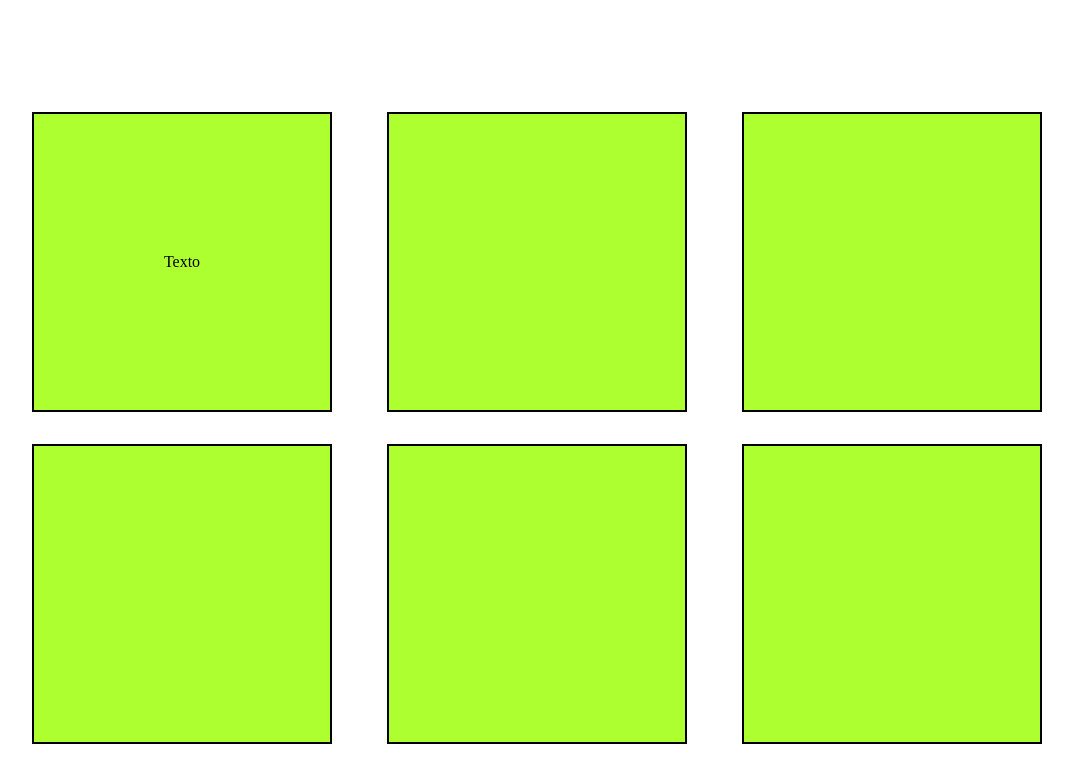
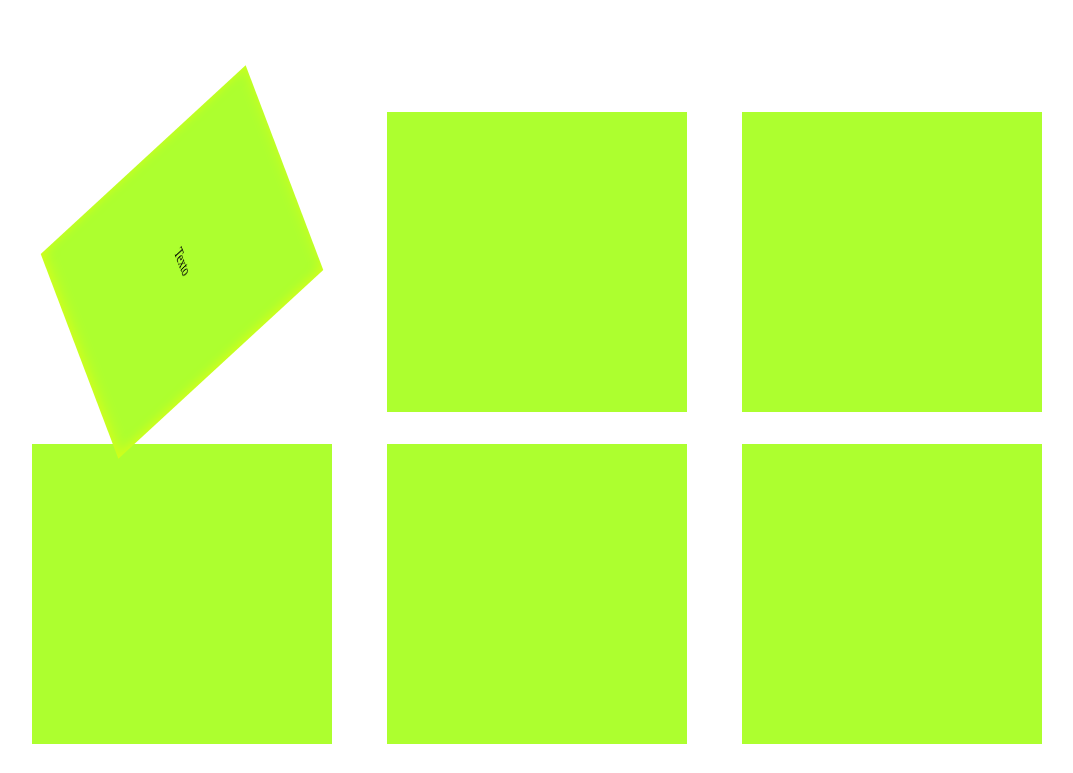
Before and after one commit to alvarengaflavio/Modulo-2, a website: page FlexBox/index.html in a window 1280 px wide. In both pictures the pointer is over the element "Texto". Shown: the top 773 px of the page, without its empty margins (103-1176 px from the left). Drawn offline with Linux system fonts and the light colour scheme.

Commit message:
praticando transform e shadowbox

```diff
--- a/FlexBox/style.css
+++ b/FlexBox/style.css
@@ -23,10 +23,18 @@ div {
     width: 300px;
     height: 300px;
     padding: 2rem;
-    border: 2px solid black;
+    /* border: 2px solid black; */
     color: black;
     justify-content: center;
     align-items: center;
+}
+
+div:hover {
+    /* inset | offset-x | offset-y | blur-radius | spread-radius | color */
+    box-shadow: inset -2px -2px 15px 0.1rem rgba(255, 255, 0, 0.5);
+    /* scale: 1.1; */
+    transition: 1.25s ease-in-out;
+    transform: rotate3d(0, 1, 1, 75deg);
 }
 
 @media (max-width: 900px) {
```
